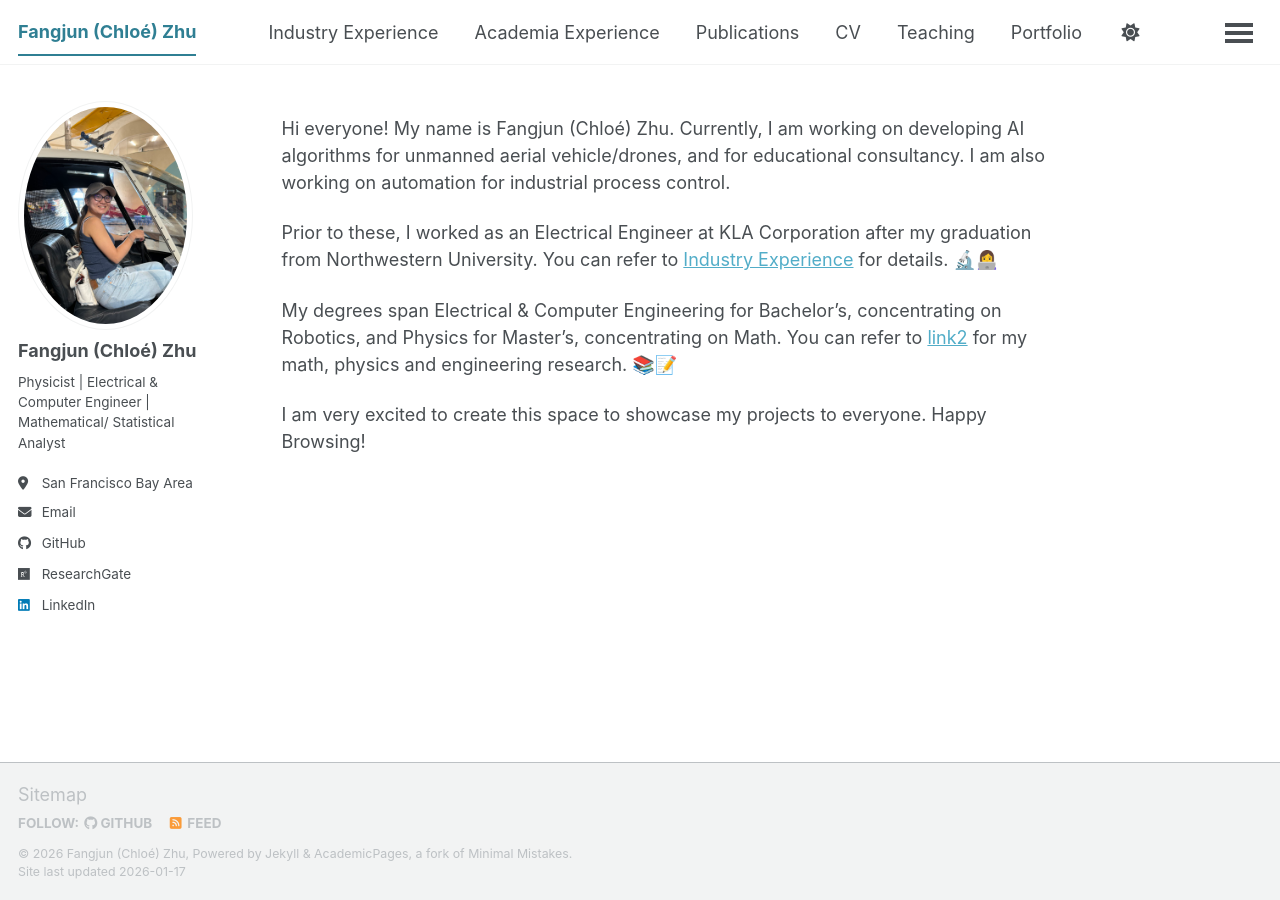
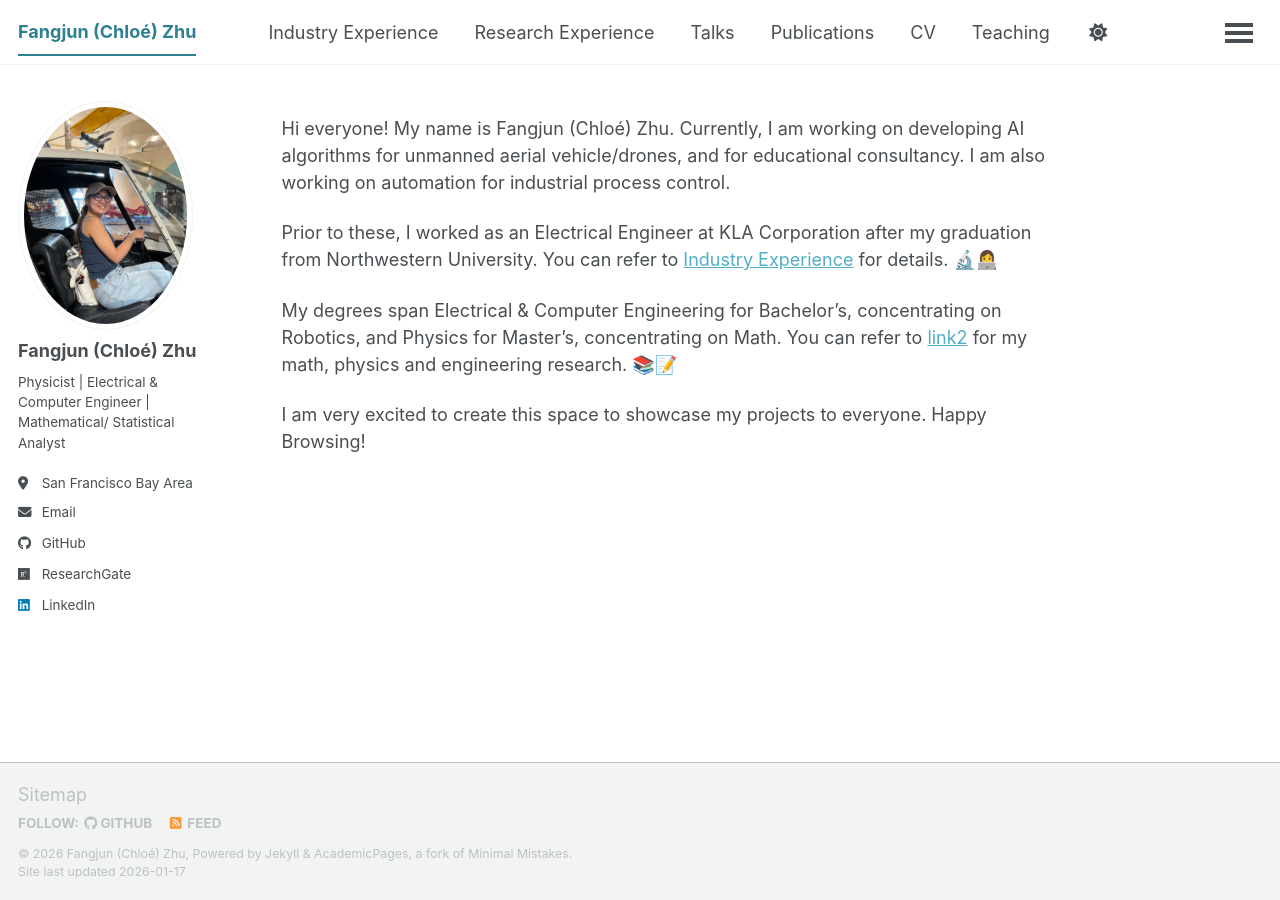
Before and after one commit to ChloeZhu1/ChloeZhu1.github.io, a Jekyll site: the page built from _pages/about.md, in a window 1280 px wide. Built offline with Jekyll 4.4.1, drawn with Linux system fonts in a browser that asks for light colours; a script bundle is joined from its source files by our own code; library files that are not in the unit come from our copies.

Commit message:
Update navigation.yml

```diff
--- a/_data/navigation.yml
+++ b/_data/navigation.yml
@@ -11,7 +11,10 @@
   - title: "Industry Experience"
     url: /industry-experience/
 
-  - title: "Academia Experience"
+  - title: "Research Experience"
+    url: /research-experience/
+
+  - title: "Talks"
     url: /talks/
 
   - title: "Publications"
```
